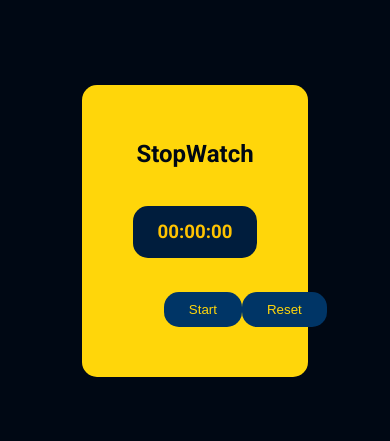
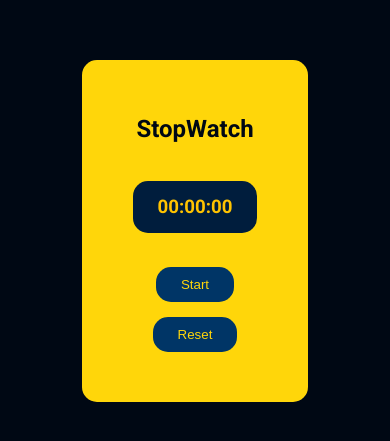
Before and after one commit to Thekindkhosi/react-typescript-stopwatch, a React (Vite) app: page / in a window 390 px wide. Shown: the part 191-632 px from the top of the page. Built offline with nearby package versions, Linux system fonts and the light colour scheme.

Commit message:
Responsive styles added

```diff
--- a/src/App.scss
+++ b/src/App.scss
@@ -25,6 +25,12 @@ section {
       justify-content: space-around;
       align-items: center;
       padding: 15px;
+      @media screen and (max-width: 1024px) {
+        height: 85px;
+        display: flex;
+        flex-direction: column;
+        justify-content: space-between;
+      }
       button {
         padding: 10px 25px;
         border: none;
```
